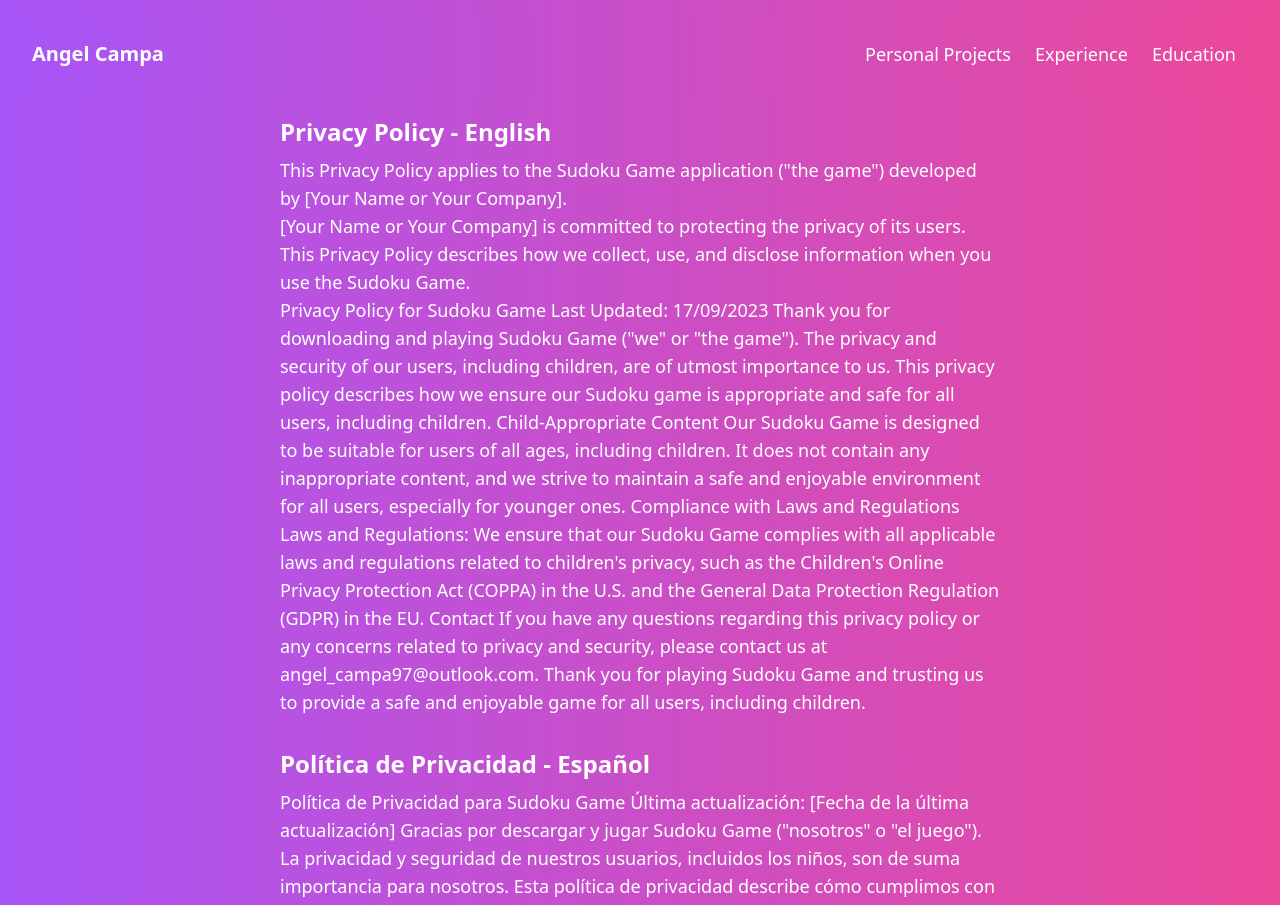
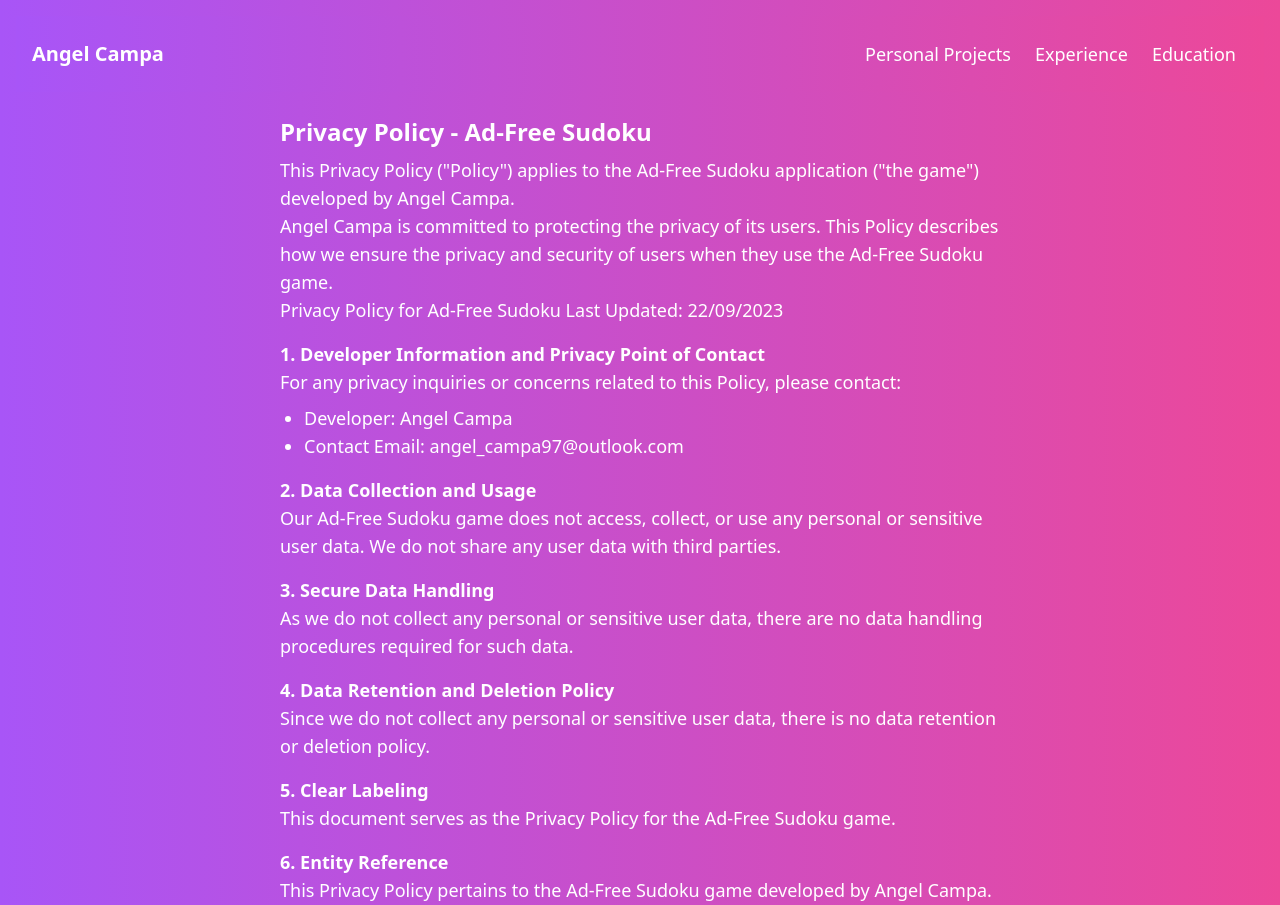
Before and after one commit to AngelCampa/personal-website, a React (Vite) app: page /privacy-policy in a window 1280 px wide. Shown: the top 905 px of the page. Built offline with nearby package versions, Linux system fonts and the light colour scheme.

Commit message:
updating privacy policy

```diff
--- a/src/pages/PrivacyPolicy.tsx
+++ b/src/pages/PrivacyPolicy.tsx
@@ -4,71 +4,58 @@
   return (
     <div className="max-w-3xl mx-auto p-6">
       <div className="mb-8">
-        <h1 className="text-2xl font-bold mb-2">Privacy Policy - English</h1>
+        <h1 className="text-2xl font-bold mb-2">Privacy Policy - Ad-Free Sudoku</h1>
         <div className="text-lg">
           <p>
-            This Privacy Policy applies to the Sudoku Game application ("the
-            game") developed by [Your Name or Your Company].
+            This Privacy Policy ("Policy") applies to the Ad-Free Sudoku application ("the game") developed by Angel Campa.
           </p>
           <p>
-            [Your Name or Your Company] is committed to protecting the privacy
-            of its users. This Privacy Policy describes how we collect, use, and
-            disclose information when you use the Sudoku Game.
+            Angel Campa is committed to protecting the privacy of its users. This Policy describes how we ensure the privacy and security of users when they use the Ad-Free Sudoku game.
           </p>
           <p>
-            Privacy Policy for Sudoku Game Last Updated: 17/09/2023 Thank you
-            for downloading and playing Sudoku Game ("we" or "the game"). The
-            privacy and security of our users, including children, are of utmost
-            importance to us. This privacy policy describes how we ensure our
-            Sudoku game is appropriate and safe for all users, including
-            children. Child-Appropriate Content Our Sudoku Game is designed to
-            be suitable for users of all ages, including children. It does not
-            contain any inappropriate content, and we strive to maintain a safe
-            and enjoyable environment for all users, especially for younger
-            ones. Compliance with Laws and Regulations Laws and Regulations: We
-            ensure that our Sudoku Game complies with all applicable laws and
-            regulations related to children's privacy, such as the Children's
-            Online Privacy Protection Act (COPPA) in the U.S. and the General
-            Data Protection Regulation (GDPR) in the EU. Contact If you have any
-            questions regarding this privacy policy or any concerns related to
-            privacy and security, please contact us at
-            angel_campa97@outlook.com. Thank you for playing Sudoku Game and
-            trusting us to provide a safe and enjoyable game for all users,
-            including children.
+            Privacy Policy for Ad-Free Sudoku Last Updated: 22/09/2023
           </p>
-        </div>
-      </div>
+          <h2 className="text-lg font-bold mt-4">1. Developer Information and Privacy Point of Contact</h2>
+          <p>
+            For any privacy inquiries or concerns related to this Policy, please contact:
+          </p>
+          <ul className="list-disc ml-6 mt-2">
+            <li>Developer: Angel Campa</li>
+            <li>Contact Email: <a href="mailto:angel_campa97@outlook.com">angel_campa97@outlook.com</a></li>
+          </ul>
 
-      {/* Privacy Policy in Spanish */}
-      <div>
-        <h1 className="text-2xl font-bold mb-2">
-          Política de Privacidad - Español
-        </h1>
-        <div className="text-lg">
+          <h2 className="text-lg font-bold mt-4">2. Data Collection and Usage</h2>
           <p>
-            Política de Privacidad para Sudoku Game Última actualización: [Fecha
-            de la última actualización] Gracias por descargar y jugar Sudoku
-            Game ("nosotros" o "el juego"). La privacidad y seguridad de
-            nuestros usuarios, incluidos los niños, son de suma importancia para
-            nosotros. Esta política de privacidad describe cómo cumplimos con
-            los requisitos de la Política de Familias de Google Play y
-            garantizamos que nuestro juego de Sudoku sea adecuado y seguro para
-            todos los usuarios. Contenido Adecuado para Niños Nuestro juego de
-            Sudoku está diseñado para ser apropiado para usuarios de todas las
-            edades, incluidos los niños. No contiene ningún tipo de contenido
-            inapropiado, y nos aseguramos de mantener un ambiente seguro y
-            divertido para todos los usuarios, especialmente para los más
-            jóvenes. Cumplimiento Legal y Normativo Leyes y Regulaciones:
-            Garantizamos que nuestro juego de Sudoku, incluyendo todas las API,
-            los SDK y los anuncios, cumple con todas las leyes y normativas
-            aplicables relacionadas con la privacidad de los niños, como la Ley
-            de Protección de la Privacidad Infantil en Internet (COPPA) de los
-            EE.UU. y el Reglamento General de Protección de Datos (GDPR) de la
-            UE. Contacto Si tienes preguntas sobre esta política de privacidad o
-            cualquier preocupación relacionada con la privacidad y seguridad,
-            contáctanos en [tu dirección de correo electrónico]. Gracias por
-            jugar Sudoku Game y confiar en nosotros para proporcionar un juego
-            seguro y divertido para todos los usuarios, incluidos los niños.
+            Our Ad-Free Sudoku game does not access, collect, or use any personal or sensitive user data. We do not share any user data with third parties.
+          </p>
+
+          <h2 className="text-lg font-bold mt-4">3. Secure Data Handling</h2>
+          <p>
+            As we do not collect any personal or sensitive user data, there are no data handling procedures required for such data.
+          </p>
+
+          <h2 className="text-lg font-bold mt-4">4. Data Retention and Deletion Policy</h2>
+          <p>
+            Since we do not collect any personal or sensitive user data, there is no data retention or deletion policy.
+          </p>
+
+          <h2 className="text-lg font-bold mt-4">5. Clear Labeling</h2>
+          <p>
+            This document serves as the Privacy Policy for the Ad-Free Sudoku game.
+          </p>
+
+          <h2 className="text-lg font-bold mt-4">6. Entity Reference</h2>
+          <p>
+            This Privacy Policy pertains to the Ad-Free Sudoku game developed by Angel Campa.
+          </p>
+
+          <h2 className="text-lg font-bold mt-4">Contact</h2>
+          <p>
+            If you have any questions regarding this privacy policy or any concerns related to privacy and security, please contact us at <a href="mailto:angel_campa97@outlook.com">angel_campa97@outlook.com</a>.
+          </p>
+
+          <p className="mt-4">
+            Thank you for playing Ad-Free Sudoku and trusting us to provide a safe and enjoyable game for all users, including children.
           </p>
         </div>
       </div>
```
